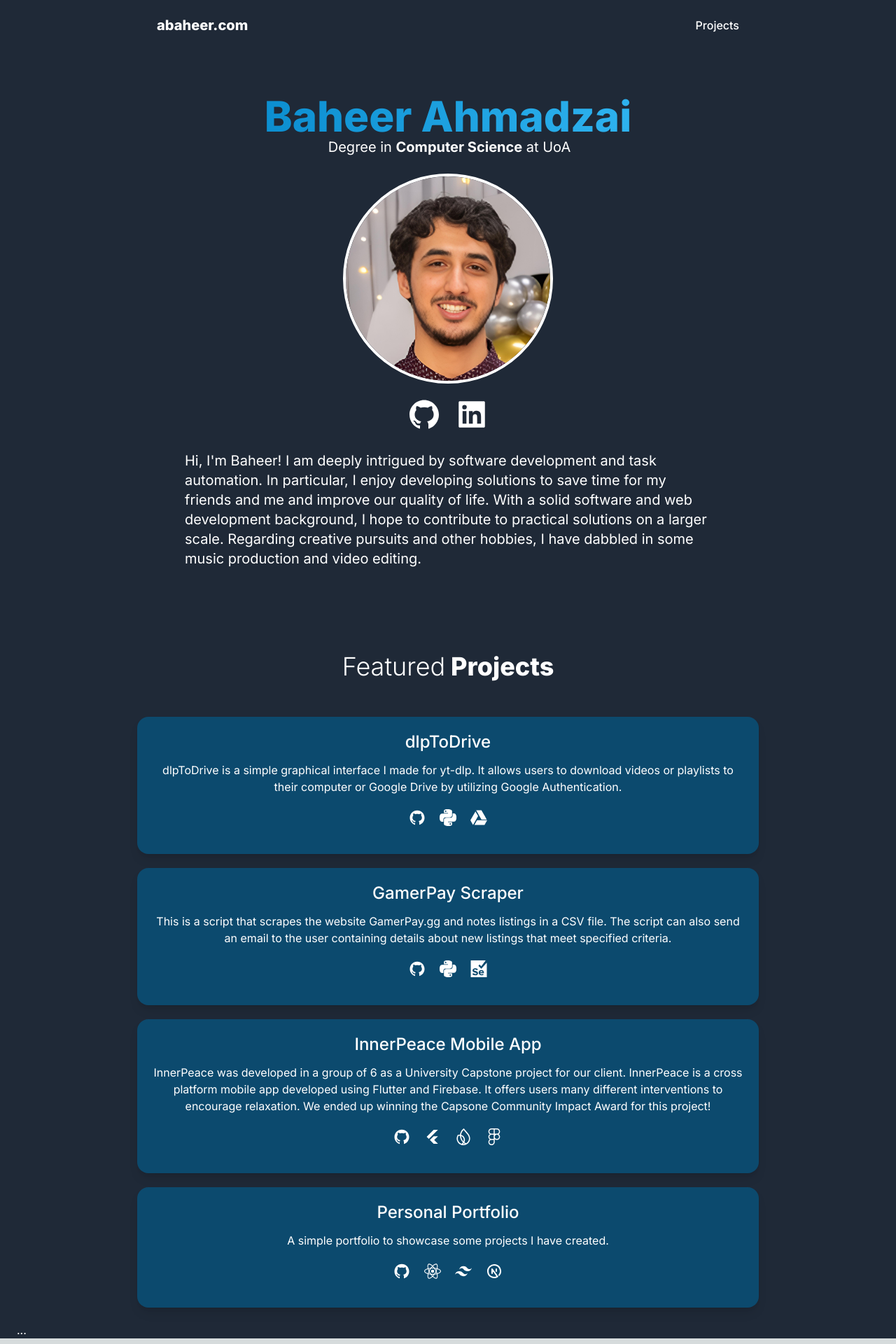
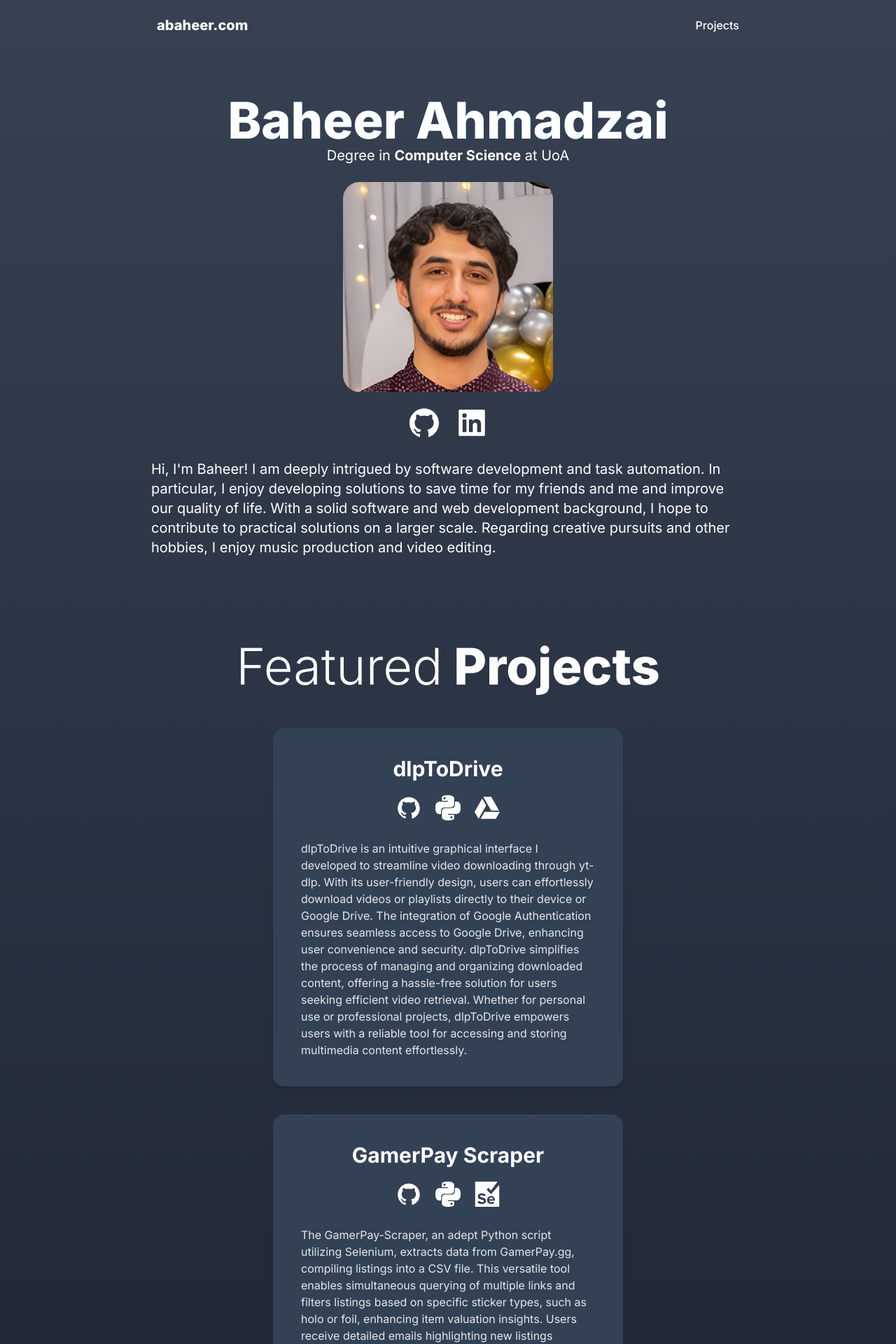
Before and after one commit to abaheer/portfolio, a Next.js app in the folder nextjs-portfolio/: page / in a window 1280 px wide. Shown: the top 1920 px of the page at 70% size. Built offline with nearby package versions, Linux system fonts and the light colour scheme.

Commit message:
format pages

```diff
--- a/nextjs-portfolio/src/app/components/navbar.jsx
+++ b/nextjs-portfolio/src/app/components/navbar.jsx
@@ -2,7 +2,7 @@
 
 export default function Navbar() {
   return (
-    <nav className="border-gray-200 bg-gray-800">
+    <nav className="">
       <div className="flex flex-wrap items-center justify-between p-4">
         <h1 className="pl-8 text-white font-inter text-xl font-extrabold">
           abaheer.com
--- a/nextjs-portfolio/src/app/components/project.jsx
+++ b/nextjs-portfolio/src/app/components/project.jsx
@@ -1,14 +1,14 @@
 export default function Project(props) {
   return (
-    <div className="p-5 m-5 shadow-lg bg-sky-900 rounded-2xl center-text">
+    <div className="w-[500px]  bg-slate-700 aspect-square p-10 m-5 shadow-lg rounded-2xl center-text ">
       <a href={props.link} target="_blank">
-        <h1 className="font-medium text-2xl text-center">{props.name}</h1>
-        <h2 className="mt-3">{props.desc}</h2>
-        <div className="flex justify-center text-2xl p-5 gap-5">
+        <h1 className="font-bold text-3xl text-center">{props.name}</h1>
+        <div className="flex justify-center text-4xl p-5 gap-5">
           {props.logos.map((logo, index) => (
             <div key={index}>{logo}</div>
           ))}
         </div>
+        <h2 className="mt-2 text-gray-200">{props.desc}</h2>
       </a>
     </div>
   );
--- a/nextjs-portfolio/src/app/page.js
+++ b/nextjs-portfolio/src/app/page.js
@@ -17,7 +17,7 @@ import { TbBrandNextjs } from "react-icons/tb";
 
 export default function Home() {
   return (
-    <div className="bg-gray-800 text-white">
+    <div className=" bg-gradient-to-b to-gray-900 from-gray-700 text-white">
       <Head>
         <title>Baheer Ahmadzai</title>
         <meta
@@ -31,12 +31,12 @@ export default function Home() {
         <section className="min-w-screen min-h-screen">
           <Navbar />
 
-          <div className="text-center p-12 leading-10">
+          <div className="text-center py-12 md:px-0 leading-10">
             <div className=" py-4">
-              <h1 className="text-4xl font-extrabold font bg-gradient-to-r from-sky-600 to-sky-400 text-transparent bg-clip-text lg:text-6xl">
+              <h1 className="text-5xl font-extrabold font bg-gradient-to-r from-sky-600 to-sky-400 text-transparent text-white bg-clip-text lg:text-6xl xl:text-7xl">
                 Baheer Ahmadzai
               </h1>
-              <h3 className="text-l text-white ml-1 lg:text-xl">
+              <h3 className="text-l text-white ml-0 lg:text-xl">
                 Degree in <span className="font-bold">Computer Science</span> at
                 UoA
               </h3>
@@ -48,7 +48,7 @@ export default function Home() {
                 alt="me"
                 width={300}
                 height={300}
-                className="rounded-full border-white border-4 mt-2"
+                className=" rounded-3xl  mt-2"
               />
             </div>
 
@@ -70,44 +70,40 @@ export default function Home() {
               save time for my friends and me and improve our quality of life.
               With a solid software and web development background, I hope to
               contribute to practical solutions on a larger scale. Regarding
-              creative pursuits and other hobbies, I have dabbled in some music
-              production and video editing.
+              creative pursuits and other hobbies, I enjoy music production and
+              video editing.
             </p>
           </div>
         </section>
 
         <section id="my-projects">
-          <div className="text-center p-8 text-4xl font-extrabold ">
+          <div className="text-center p-8 text-7xl font-extrabold ">
             <h1>
               <span className="font-light">Featured</span> Projects
             </h1>
           </div>
 
-          <div className="text-center mx-auto">
+          <div className="flex flex-wrap justify-center mx-auto">
             <Project
               name="dlpToDrive"
               link="https://github.com/abaheer/yt-to-drive"
-              desc="dlpToDrive is a simple graphical interface I made for yt-dlp.
-                      It allows users to download videos or playlists to their computer or
-                      Google Drive by utilizing Google Authentication."
+              desc="dlpToDrive is an intuitive graphical interface I developed to streamline video downloading through yt-dlp. With its user-friendly design, users can effortlessly download videos or playlists directly to their device or Google Drive. The integration of Google Authentication ensures seamless access to Google Drive, enhancing user convenience and security. dlpToDrive simplifies the process of managing and organizing downloaded content, offering a hassle-free solution for users seeking efficient video retrieval. Whether for personal use or professional projects, dlpToDrive empowers users with a reliable tool for accessing and storing multimedia content effortlessly."
               logos={[<AiFillGithub />, <SiPython />, <SiGoogledrive />]}
             />
 
             <Project
               name="GamerPay Scraper"
               link="https://github.com/abaheer/scrape-project"
-              desc="This is a script that scrapes the website GamerPay.gg and notes listings in a
-                      CSV file. The script can also send an email to the user containing details
-                      about new listings that meet specified criteria."
+              desc="The GamerPay-Scraper, an adept Python script utilizing Selenium, extracts data from GamerPay.gg, compiling listings into a CSV file. This versatile tool enables simultaneous querying of multiple links and filters listings based on specific sticker types, such as holo or foil, enhancing item valuation insights. Users receive detailed emails highlighting new listings meeting predefined criteria, ensuring timely updates on market trends. The script's output includes essential details like sale price, BUFF price, and stickers influencing item value. With configurable options to customize sticker preferences and email configurations, the GamerPay-Scraper offers a comprehensive solution for efficiently tracking and analyzing listings in the GamerPay marketplace."
               logos={[<AiFillGithub />, <SiPython />, <SiSelenium />]}
             />
 
             <Project
               name="InnerPeace Mobile App"
               link="https://www.capitalise.space/projects/6550cea11d6ecfc86ae8b0d6"
-              desc="InnerPeace was developed in a group of 6 as a University Capstone project for our
-                      client. InnerPeace is a cross platform mobile app developed using Flutter and Firebase.
-                      It offers users many different interventions to encourage relaxation. We ended up winning the Capsone Community Impact Award for this project!"
+              desc="
+
+InnerPeace, a collaborative effort by a team of six for a university capstone project, clinched the Capstone Community Impact Award. Designed to assist users in managing stress and anxiety, InnerPeace offers focused interventions via a mobile app built using Flutter and Firebase. Backed by scientific research, the app serves as a trusted digital companion, promoting mental clarity amidst chaos. With a minimalist design, InnerPeace stands out from cluttered mental health apps. It aspires to offer practical solutions on a larger scale, enabling users to achieve tranquility and enhanced mental well-being, a recognition reflected in winning the prestigious Capstone Community Impact Award."
               logos={[
                 <AiFillGithub />,
                 <RiFlutterFill />,
@@ -117,9 +113,10 @@ export default function Home() {
             />
 
             <Project
-              name="Personal Portfolio"
+              name="abaheer.com"
               link="https://github.com/abaheer/portfolio"
-              desc="A simple portfolio to showcase some projects I have created."
+              desc="
+              The website creation began with planning the layout and design. Next.js, React, and Tailwind CSS were used to build the site, focusing on simplicity and functionality. Testing was conducted to ensure smooth performance across different devices. Vercel served as the hosting platform, making the site accessible online. Throughout the process, adjustments were made to enhance the overall user experience. The outcome is a straightforward website that effectively displays projects, adhering to modern web development practices."
               logos={[
                 <AiFillGithub />,
                 <SiReact />,
```
